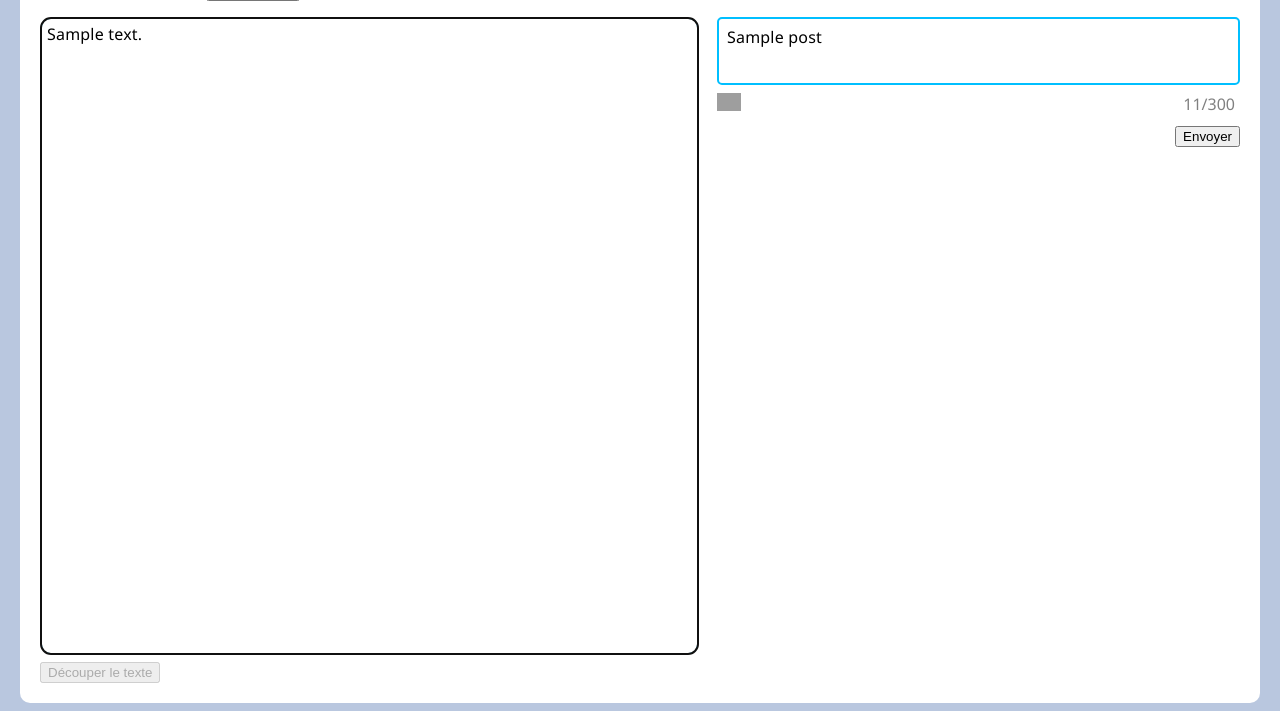
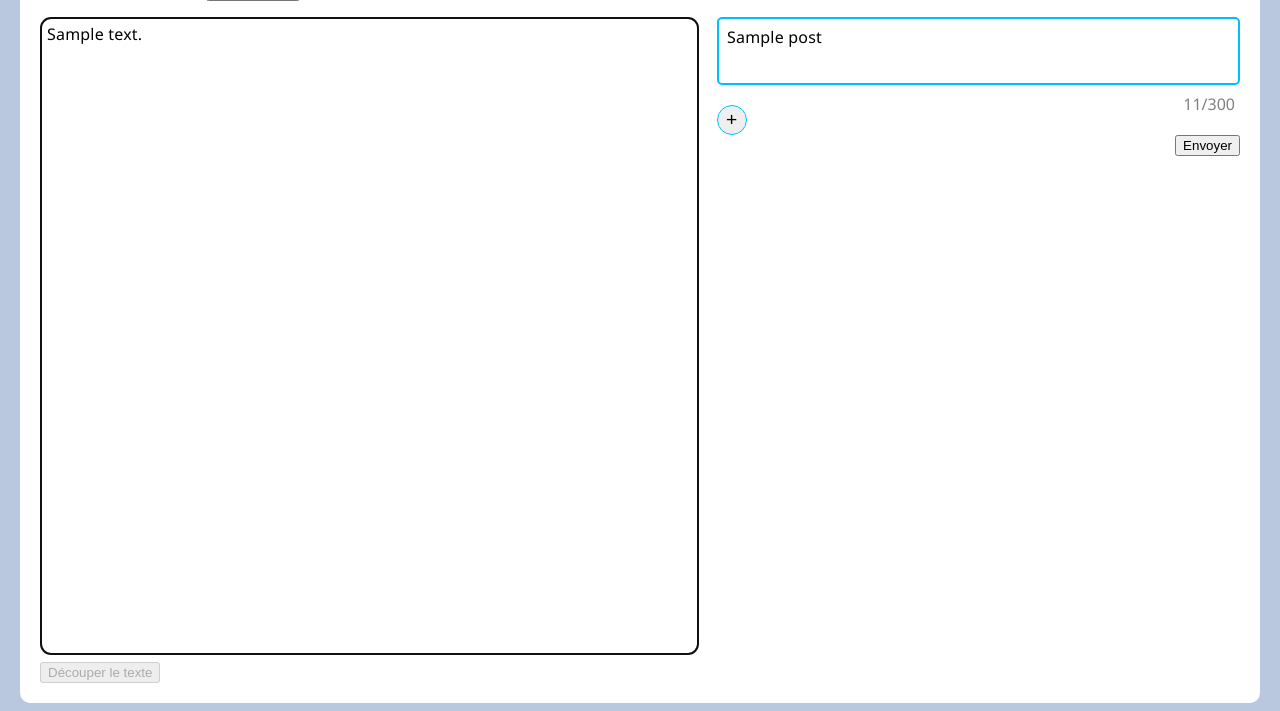
Before and after one commit to simonetthomas/Blue_Thread, a Flask app: template templates/thread.html in a window 1280 px wide. Shown: the part 136-847 px from the top of the page. Run offline with Flask 3, Linux system fonts and the light colour scheme; the template is opened without the code that fills it: most values are stand-ins (such as "Sample title", 1, 10 or a date in 2020); grey boxes are pictures that could not be loaded.

Commit message:
Issue #25 : Added the 'Add post' button (not totally working)

```diff
--- a/static/style.css
+++ b/static/style.css
@@ -43,7 +43,7 @@ div.fond{
     border-radius:10px;
 }
 
-div.posts{
+#posts{
     float:right;
     padding-top:0px;
     padding-left:10px;
@@ -68,7 +68,7 @@ div.posts{
     overflow:hidden;
 }
 
-.posts label{
+#posts label{
     clear: left;
     float: left;
     margin-bottom:10px;
@@ -86,7 +86,7 @@ label img{
 }
 
 /* Zone dans laquelle on insere les vignettes des images */
-.posts output{
+#posts output{
     float: left;
     width: 490px;
 }
@@ -95,6 +95,7 @@ label img{
 .nb_char{
     text-align: right;
     margin-right: 5px;
+    margin-bottom: 10px;
     color:gray;
 }
 
@@ -161,6 +162,20 @@ output input{
     font-size:100%;
 }
 
+/* Button to add a post at the bottom */
+#btn_add_post{
+    margin-top: -20px;
+    padding-left: 5px;
+    width: 30px;
+    height: 30px;
+    float: left;
+    clear:left;
+    border: 1px solid deepskyblue;
+    border-radius: 50%;
+    font-size: 120%;
+    line-height: 0px;
+}
+
 p.note{
     margin-top:50px;
     font-size:80%;
--- a/templates/thread.html
+++ b/templates/thread.html
@@ -27,16 +27,21 @@
     </form>
 
     <form method="POST" id="form_posts" enctype="multipart/form-data" >
-        <div class="posts">
+        <div id="posts">
         {% for post in thread %}
             <textarea id="post{{loop.index}}" name="post" class="post" maxlength="300" oninput="resizeTextarea(this, {{loop.index}})">{{post}}</textarea>
-            <label for="file_btn{{loop.index}}"><img src="static/image_icon.png" /></label>
+            <!-- <label for="file_btn{{loop.index}}"><img src="static/image_icon.png" /></label> -->
             <input id="file_btn{{loop.index}}" type="file" name="image" accept="image/png, image/jpg, image/jpeg" class="image_button" value="test"  onchange="loadFile(event, {{loop.index}})"/>
             <div id="nb_char{{loop.index}}" class="nb_char"><span>0</span>/300</div>
             <output id="thumbnail_zone{{loop.index}}"><table><tr id="output_table_row{{loop.index}}"></tr></table></output>
         {%endfor%}
+        {% if thread | length%}
+        <button type="button" id="btn_add_post" onclick="addPost(this)">+</button>
+        {% endif %}
         </div>
+        {% if thread | length%}
         <input type="Submit" name="action" value="Envoyer" {{disabled}} id="envoyer" />
+        {% endif %}
     </form>
     </div>
 
@@ -117,6 +122,33 @@
         }
     }
 
+    /* Adds a new post at the botom of the posts */
+    function addPost(element){
+        const new_ta = document.getElementById("post1").cloneNode(true);
+        const new_number = document.getElementsByClassName("post").length+1;
+
+        new_ta.id = "post"+new_number;
+        new_ta.innerText="";
+        new_ta.oninput =  "resizeTextarea(this, 6)";
+
+        new_input = document.getElementById("file_btn1").cloneNode(true);
+        new_input.id="file_btn"+new_number;
+
+        new_nb_char = document.getElementById("nb_char1").cloneNode(true);
+        new_nb_char.id="nb_char"+new_number;
+
+        new_thumbnail_zone = document.getElementById("thumbnail_zone1").cloneNode(true);
+        new_thumbnail_zone.id="thumbnail_zone"+new_number;
+
+        element.parentNode.insertBefore(new_ta, document.getElementById("btn_add_post"));
+        element.parentNode.insertBefore(new_input, document.getElementById("btn_add_post"));
+        element.parentNode.insertBefore(new_nb_char, document.getElementById("btn_add_post"));
+        element.parentNode.insertBefore(new_thumbnail_zone, document.getElementById("btn_add_post"));
+
+
+
+    }
+
     </script>
 
 </body>
```
